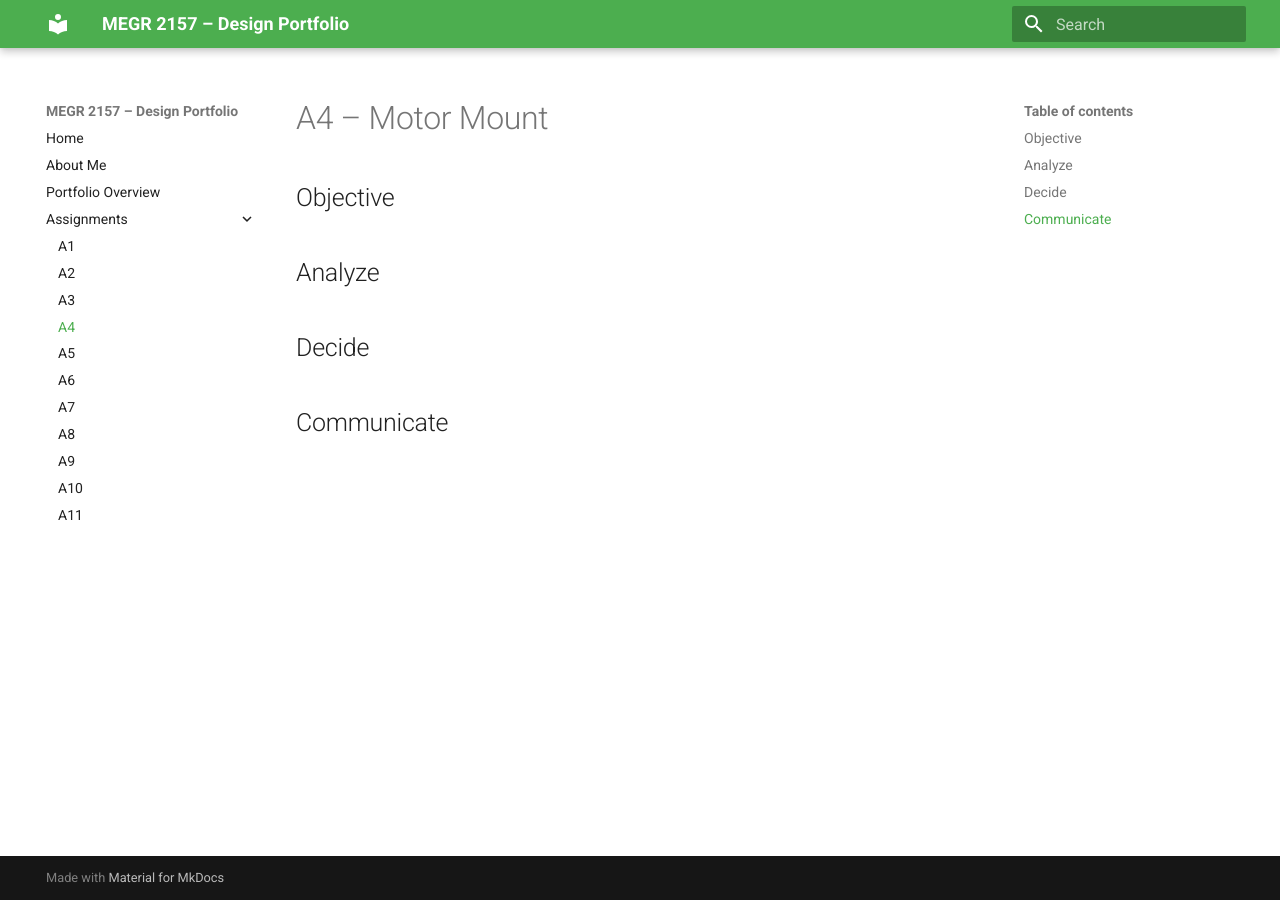
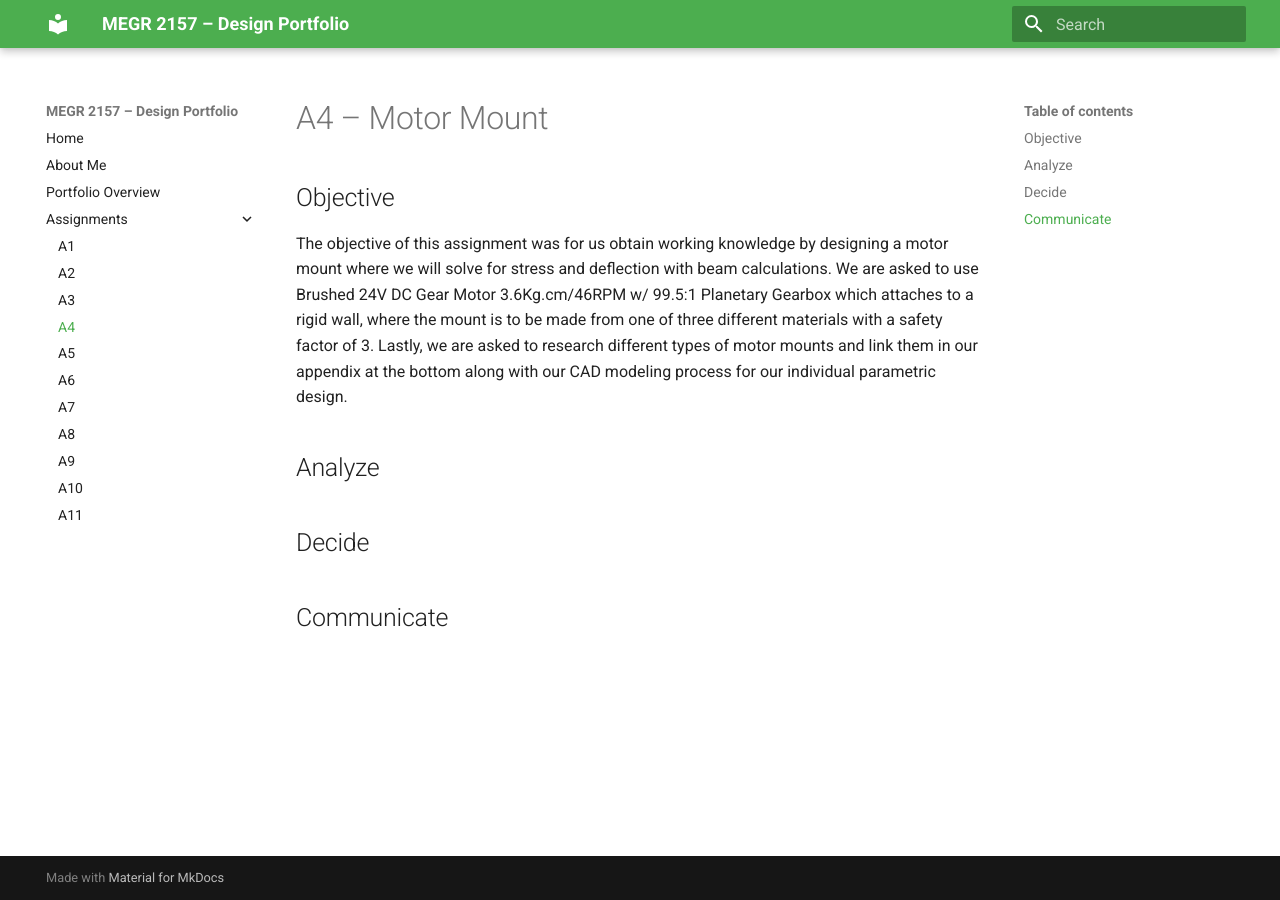
Before and after one commit to jhatch24/megr2156-portfolio, an MkDocs documentation site: the page built from docs/assignments/A04/index.md, in a window 1280 px wide. Built offline with MkDocs 1.6.1 and Material for MkDocs 9.7.7, drawn with Linux system fonts in a browser that asks for light colours.

Commit message:
Update objective section in A4 assignment
Clarified the objective of the assignment regarding the motor mount design and calculations.

```diff
--- a/docs/assignments/A04/index.md
+++ b/docs/assignments/A04/index.md
@@ -1,7 +1,7 @@
 # A4 – Motor Mount
 
 ## Objective
-
+The objective of this assignment was for us obtain working knowledge by designing a motor mount where we will solve for stress and deflection with beam calculations. We are asked to use Brushed 24V DC Gear Motor 3.6Kg.cm/46RPM w/ 99.5:1 Planetary Gearbox which attaches to a rigid wall, where the mount is to be made from one of three different materials with a safety factor of 3. Lastly, we are asked to research different types of motor mounts and link them in our appendix at the bottom along with our CAD modeling process for our individual parametric design.
 
 ## Analyze
 
```
